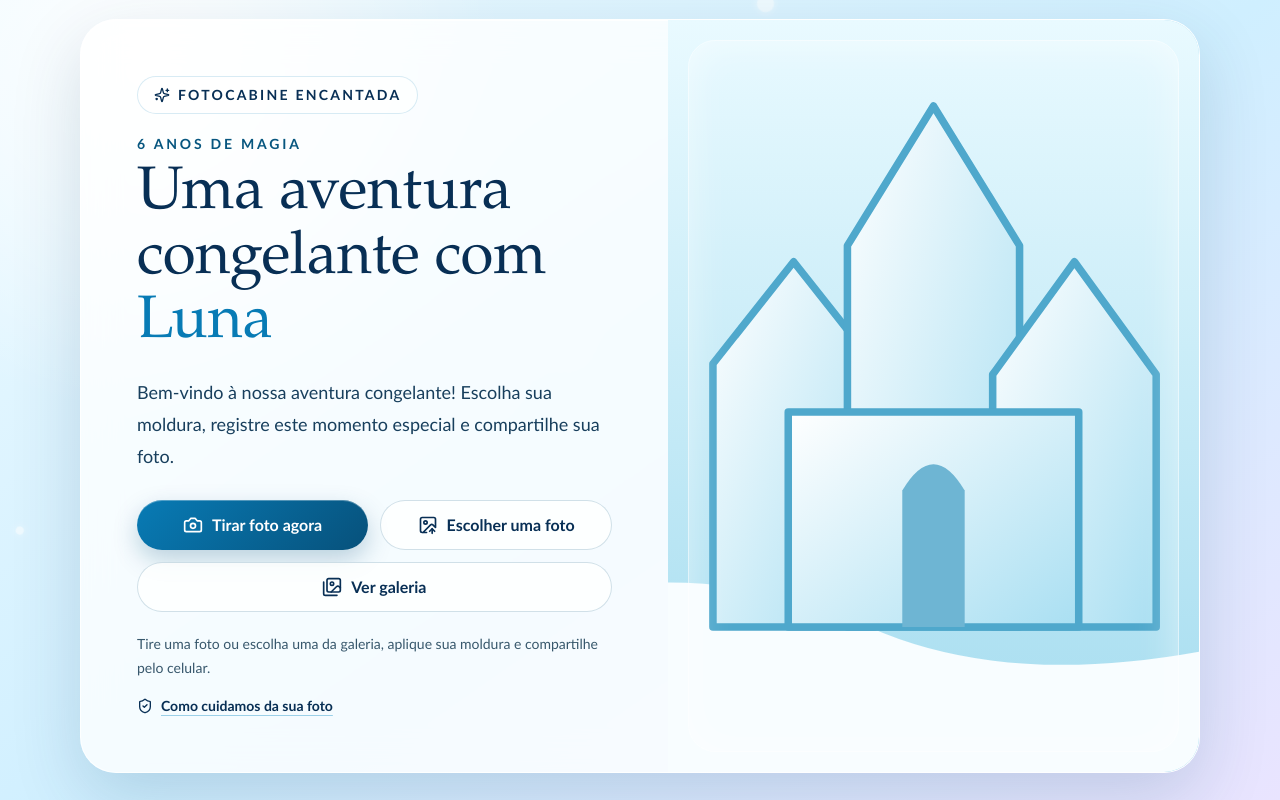
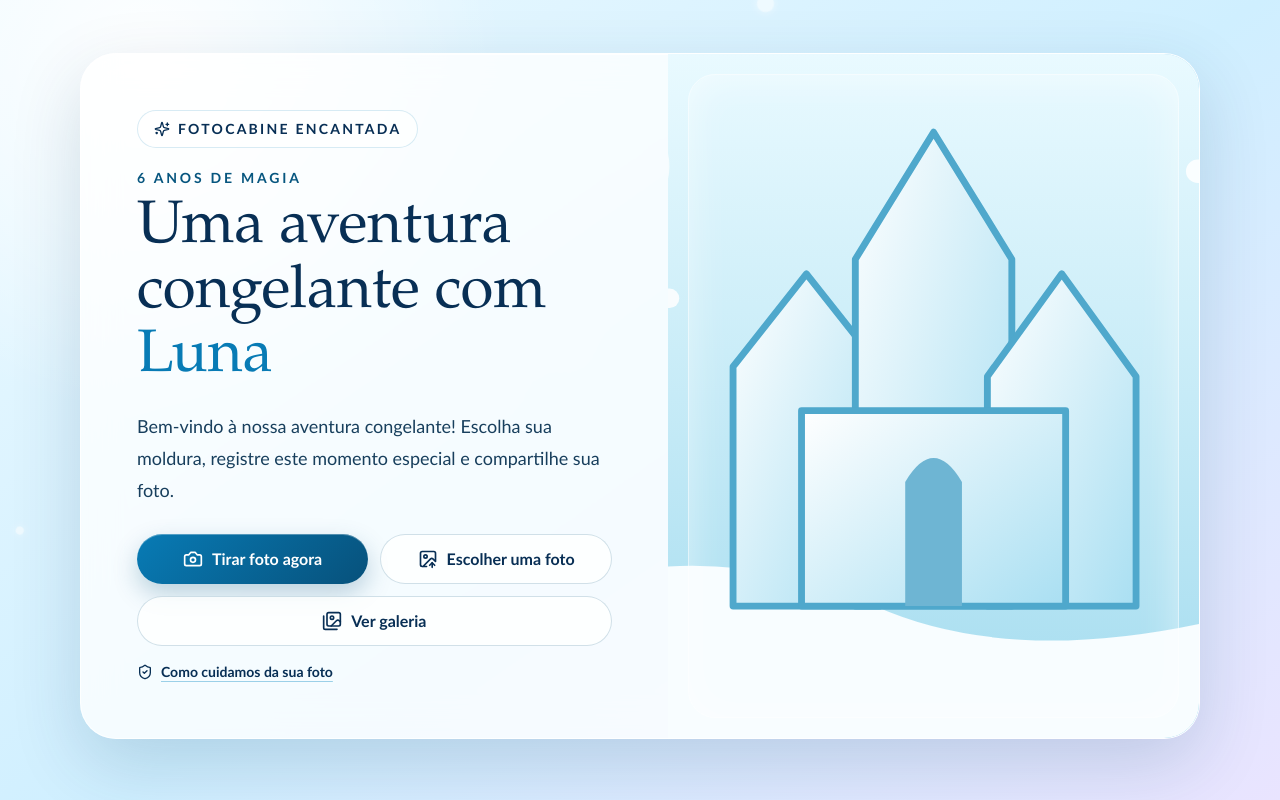
Before and after one commit to notliarr/aventura-congelante, a Next.js app: page / in a window 1280 px wide. Built offline with nearby package versions, Linux system fonts and the light colour scheme; no server answers.

Commit message:
style: remove texto auxiliar da tela inicial

```diff
--- a/components/WelcomeScreen.tsx
+++ b/components/WelcomeScreen.tsx
@@ -15,7 +15,6 @@ export function WelcomeScreen({ event, onStart, onUpload, onPrivacy }: { event:
         <h1 className="display mt-2 text-4xl leading-[1.08] sm:text-6xl">Uma aventura congelante com <span className="text-[#087bb5]">{event.birthdayPersonName}</span></h1>
         <p className="mt-5 max-w-xl whitespace-pre-line text-lg leading-8 text-[#183f5d]">{event.welcomeMessage}</p>
         <div className="mt-7 grid gap-3 sm:grid-cols-2"><Button onClick={onStart} className="w-full"><Camera className="size-5"/> Tirar foto agora</Button><label className="ice-button ice-secondary w-full cursor-pointer"><ImageUp className="size-5"/> Escolher uma foto<input type="file" accept="image/jpeg,image/png,image/webp,image/heic,image/heif,.heic,.heif" className="sr-only" onChange={(event) => { const file = event.target.files?.[0]; if (file) onUpload(file); event.currentTarget.value = ""; }}/></label>{event.galleryEnabled && <Link href="/galeria" className="ice-button ice-secondary w-full sm:col-span-2"><Images className="size-5"/> Ver galeria</Link>}</div>
-        <p className="mt-5 text-sm leading-6 text-[#37576c]">Tire uma foto ou escolha uma da galeria, aplique sua moldura e compartilhe pelo celular.</p>
         <button onClick={onPrivacy} className="mt-4 inline-flex w-fit items-center gap-2 text-sm font-semibold underline decoration-[#168fc5]/40 underline-offset-4"><ShieldCheck className="size-4"/> Como cuidamos da sua foto</button>
       </div>
       <div className="relative min-h-[20rem] overflow-hidden bg-[#a8dcf2] lg:min-h-[42rem]"><Image src={event.coverImageUrl || "/placeholders/ice-castle.svg"} alt="Castelo de gelo ilustrado do evento" fill priority className="object-cover"/><div className="absolute inset-5 rounded-[1.7rem] border border-white/60 shadow-[inset_0_0_40px_rgba(255,255,255,.5)]" /></div>
```
